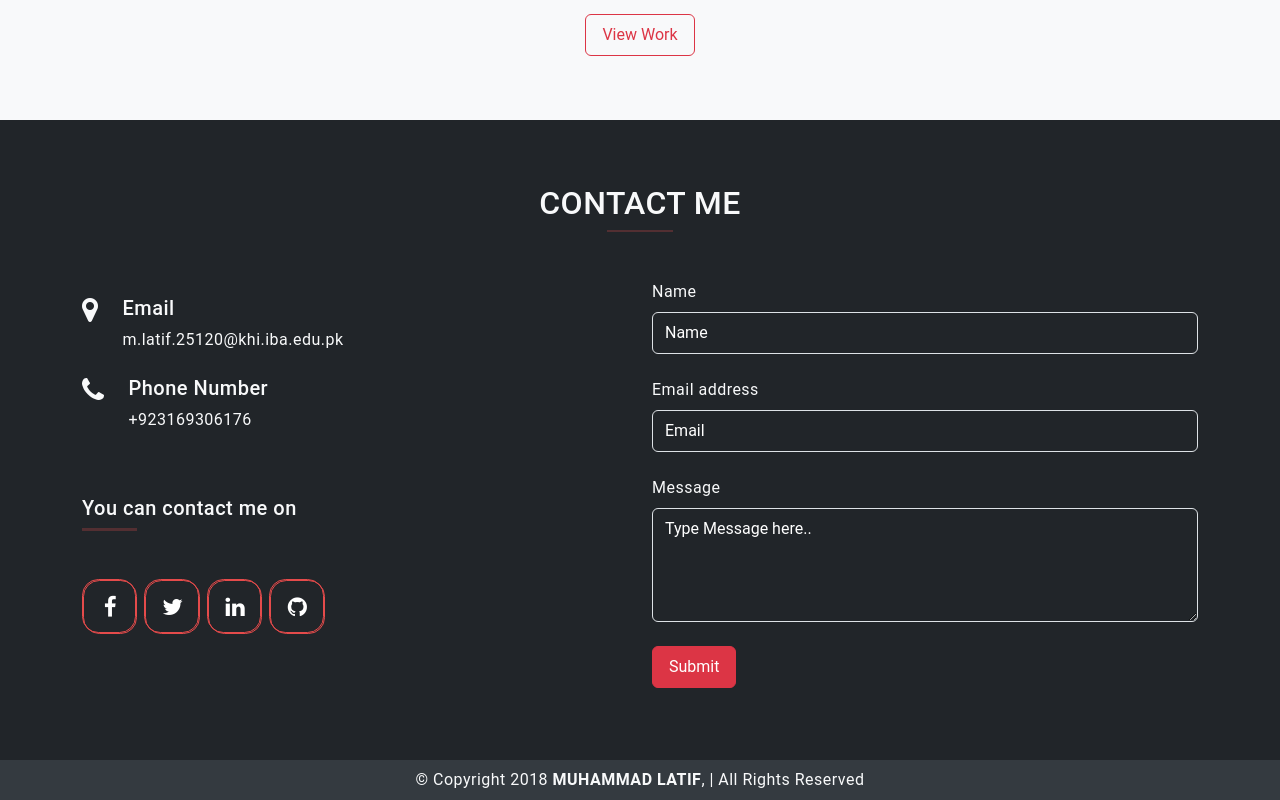
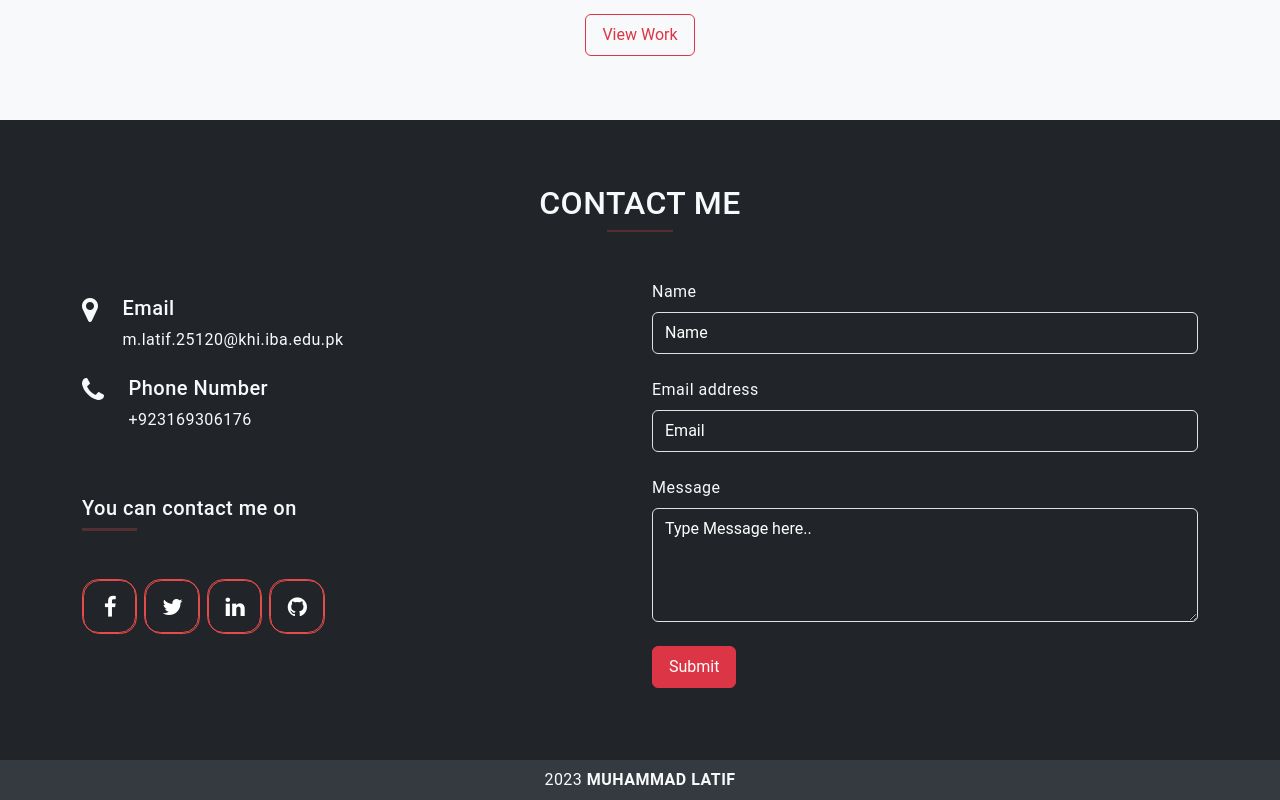
Before and after one commit to latif-muhammad/my-portfolio, a React (Create React App) app: page / in a window 1280 px wide. Shown: the part 3603-4403 px from the top of the page. Built offline with nearby package versions, Linux system fonts and the light colour scheme.

Commit message:
fixed navbar

```diff
--- a/src/components/core/Navbar.js
+++ b/src/components/core/Navbar.js
@@ -2,7 +2,6 @@ import { useEffect, useState } from "react";
 import styles from "./Navbar.module.css";
 
 const Navbar = (props) => {
-
     const [bgColor, setBgColor] = useState('transparent');
     const [shadow, setShadow] = useState('');
 
@@ -23,7 +22,7 @@ const Navbar = (props) => {
         };
     }, []);
     return (
-        <nav style={{width: '100%'}}  className={`navbar navbar-expand-lg transition fixed-top py-2 navbar-light ${bgColor} ${shadow}`}>
+        <nav style={{width: '100%' } }  className={`navbar navbar-expand-lg transition fixed-top py-2 navbar-light ${bgColor} ${shadow} ${styles.background }`}>
             <div className={"container py-1"}>
                 <a className={"navbar-brand"} href="#Home">
                     <img src={require("../../assets/logo.png")} height={45} alt="not found" />
--- a/src/components/core/Navbar.module.css
+++ b/src/components/core/Navbar.module.css
@@ -6,3 +6,9 @@
 .link:hover{
     color: var(--primary)!important;
 }
+
+@media (max-width: 576px) {
+    .background{
+        background-color: white !important;
+    }
+}
--- a/src/screens/HomeScreen.js
+++ b/src/screens/HomeScreen.js
@@ -162,7 +162,7 @@ const HomeScreen = () => {
                     </div>
                 </div>
                 <div className="d-flex justify-content-center" style={{ backgroundColor: 'var(--bs-gray-dark)' }}>
-                    <p className='m-0 p-2'>© Copyright 2018 <b>MUHAMMAD LATIF</b>, | All Rights Reserved</p>
+                    <p className='m-0 p-2'>2023 <b>MUHAMMAD LATIF</b></p>
                 </div>
             </section>
 
```
